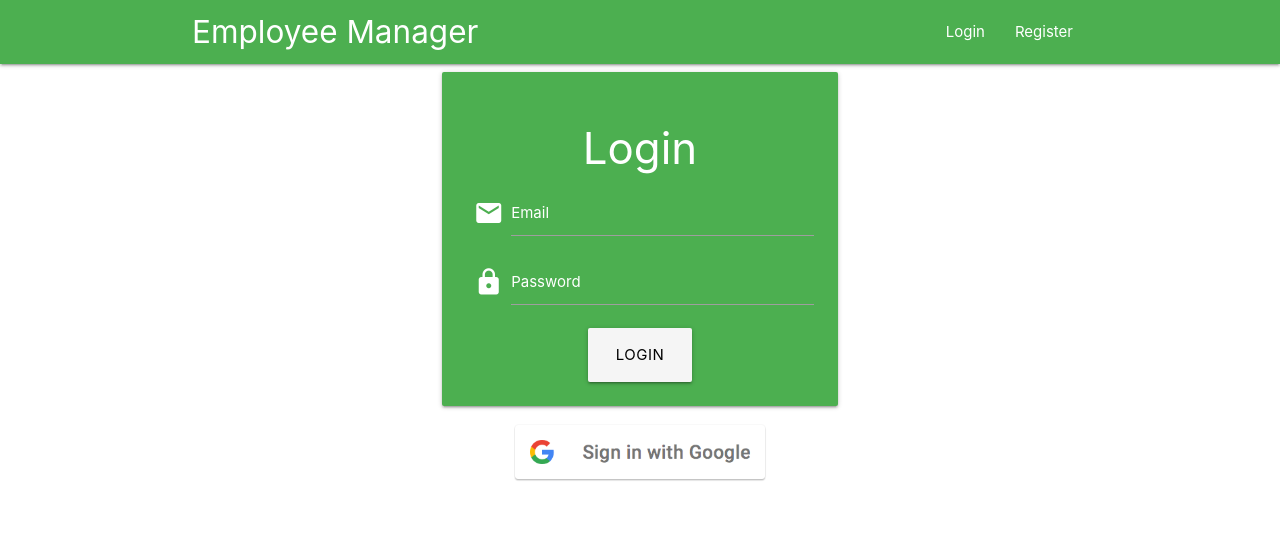
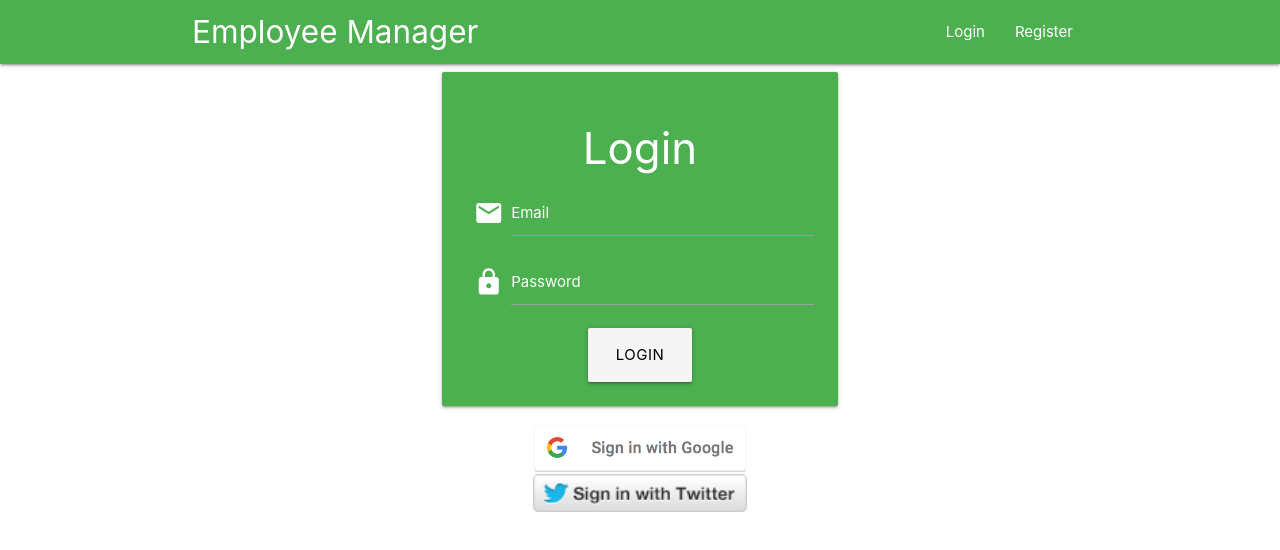
Before and after one commit to gseek27/employeemanager, a Vue app: page /#/login in a window 1280 px wide. Shown: the top 550 px of the page. Built offline with nearby package versions, Linux system fonts and the light colour scheme; no server answers.

Commit message:
82119649

```diff
--- a/src/components/Login.vue
+++ b/src/components/Login.vue
@@ -28,7 +28,15 @@
                         </form>
 
                     </div>
-                    <div id="my-signin2" @click="socialLogin"><img class="logo" alt="google logo" src="../assets/googlebtn4.png"></div>
+                    <div id="my-signin2" @click="googleLogin"><img class="googlelogo" alt="google logo" src="../assets/googlebtn4.png"></div>
+                   <!--< <div id="my-signin2" @click="phoneLogin"><img class="logo" alt="google logo" src="../assets/googlebtn4.png"></div>
+                    <div id="my-signin2" @click="facebookLogin"><img class="logo" alt="google logo" src="../assets/googlebtn4.png"></div>-->
+
+                    <div id="my-signin2" v-on:click="twitterLogin"><img class="twitterlogo" alt="google logo" src="../assets/twitterbtn.png"></div>
+                    <!--<div id="my-signin2" @click="githubLogin"><img class="logo" alt="google logo" src="../assets/googlebtn4.png"></div>
+                    <div id="my-signin2" @click="yahooLogin"><img class="logo" alt="google logo" src="../assets/googlebtn4.png"></div>
+                    <div id="my-signin2" @click="msoftLogin"><img class="logo" alt="google logo" src="../assets/googlebtn4.png"></div>-->
+
                 </div>
             </div>
         </div>
@@ -43,6 +51,9 @@ export default {
     name: 'login',
     data: function() {
         return {
+            displayname: '',
+            userCredential: '',
+            name: '',
             email: '',
             password: ''
         };
@@ -62,7 +73,7 @@ export default {
             );
 e.preventDefault();
         },
-        socialLogin() {
+        googleLogin() {
             const provider = new firebase.auth.GoogleAuthProvider();
 
             firebase.auth().signInWithRedirect(provider).then((result) => {
@@ -72,6 +83,17 @@ e.preventDefault();
             });
 
         },
+        twitterLogin() {
+            var provider = new firebase.auth.TwitterAuthProvider();
+
+            firebase.auth().signInWithRedirect(provider).then((result) => {
+                this.$router.go({path: this.$router.path});
+            }).catch((err) => {
+                alert('Oops. ' + err.message)
+            });
+
+        }
+        ,
         mounted() {
     gapi.signin2.render('my-signin2', { // this is the button "id"
       onsuccess: this.onSignIn, // note, no "()" here
@@ -89,11 +111,17 @@ e.preventDefault();
 </script>
 
 <style scoped>
-img {
+.googlelogo {
   display: block;
   margin-left: auto;
   margin-right: auto;
-  width: 65%;
+  width: 55%;
+}
+.twitterlogo {
+  display: block;
+  margin-left: auto;
+  margin-right: auto;
+  width: 54%;
 }
 
 </style>
--- a/src/components/navbar.vue
+++ b/src/components/navbar.vue
@@ -8,6 +8,8 @@
         <li v-if="isLoggedIn">
             <span class="email black-text">
                 {{currentUser}}
+                {{currentName}}
+                {{currentId}}
             </span>
         </li>
 
@@ -52,6 +54,8 @@ export default {
         if(firebase.auth().currentUser) {
 this.isLoggedIn = true;
 this.currentUser= firebase.auth().currentUser.email;
+this.currentName= firebase.auth().currentUser.displayName;
+this.currentId= firebase.auth().userCredential.additionalUserInfo.profile;
 
         }
     },
```
Also changed, not shown: src/assets/twitterbtn.png (added).
